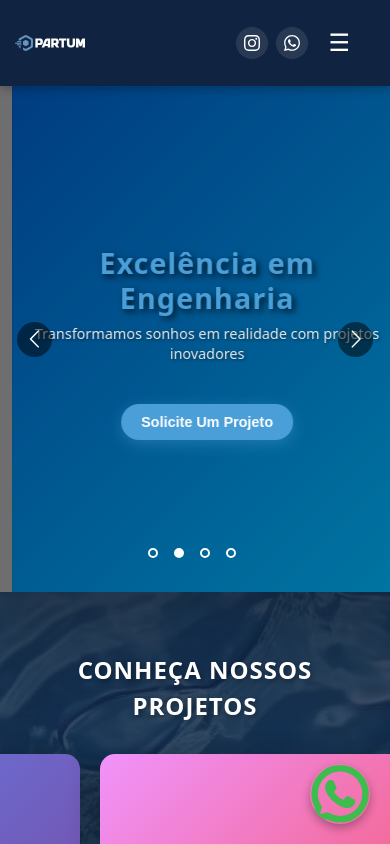
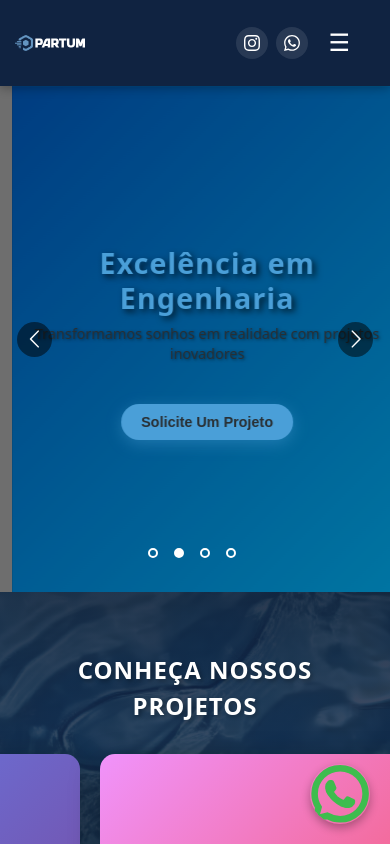
Before and after one commit to Dreams-Consult/partum-engenharia, a React (Vite) app: page / in a window 390 px wide. Shown: the top 844 px of the page. Built offline with nearby package versions, Linux system fonts and the light colour scheme; grey boxes are pictures that could not be loaded.

Commit message:
Ajuste das cores dos textos do banner

```diff
--- a/src/components/Home/index.css
+++ b/src/components/Home/index.css
@@ -84,7 +84,7 @@
   letter-spacing: 2px;
   margin-bottom: 0.5rem;
   text-transform: uppercase;
-  color: #ffffff;
+  color: #292f33;
   text-shadow: 2px 2px 4px rgba(0, 0, 0, 0.5);
 }
 
@@ -99,21 +99,21 @@
 }
 
 .home-subtitle {
-  font-size: 1.1rem;
+  font-size: 1.8rem;
   font-weight: 400;
   line-height: 1.6;
   margin-top: 1rem;
   margin-bottom: 2rem;
-  color: rgba(255, 255, 255, 0.9);
+  color: #292f33;
   text-shadow: 1px 1px 3px rgba(0, 0, 0, 0.5);
 }
 
 .home-cta-button {
   background: #4a9fd8;
-  color: #ffffff;
+  color: #292f33;
   border: none;
   padding: 12px 30px;
-  font-size: 1rem;
+  font-size: 1.5rem;
   font-weight: 600;
   border-radius: 25px;
   cursor: pointer;
@@ -190,7 +190,7 @@
   }
 
   .home-cta-button {
-    padding: 10px 25px;
+    padding: 13px 28px;
     font-size: 0.95rem;
   }
 }
```
